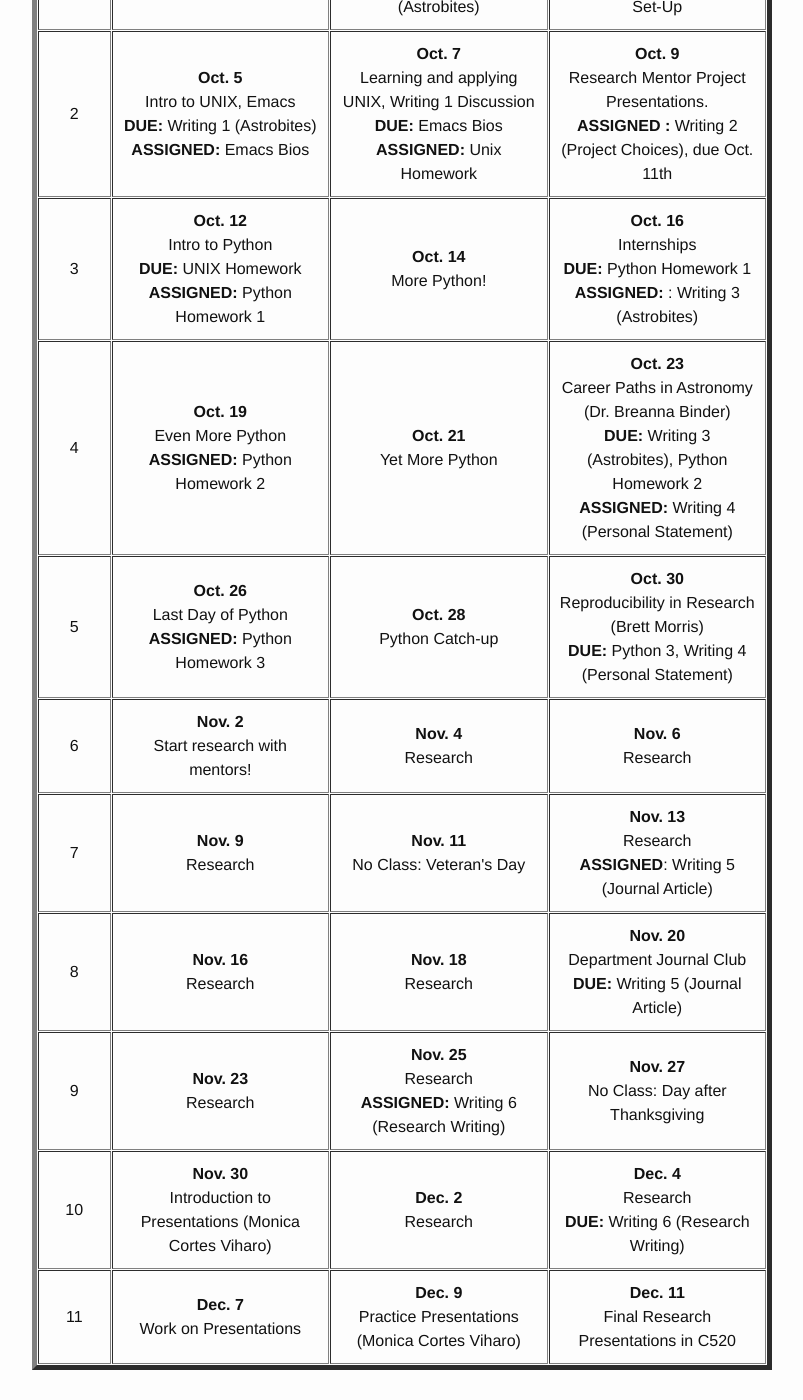
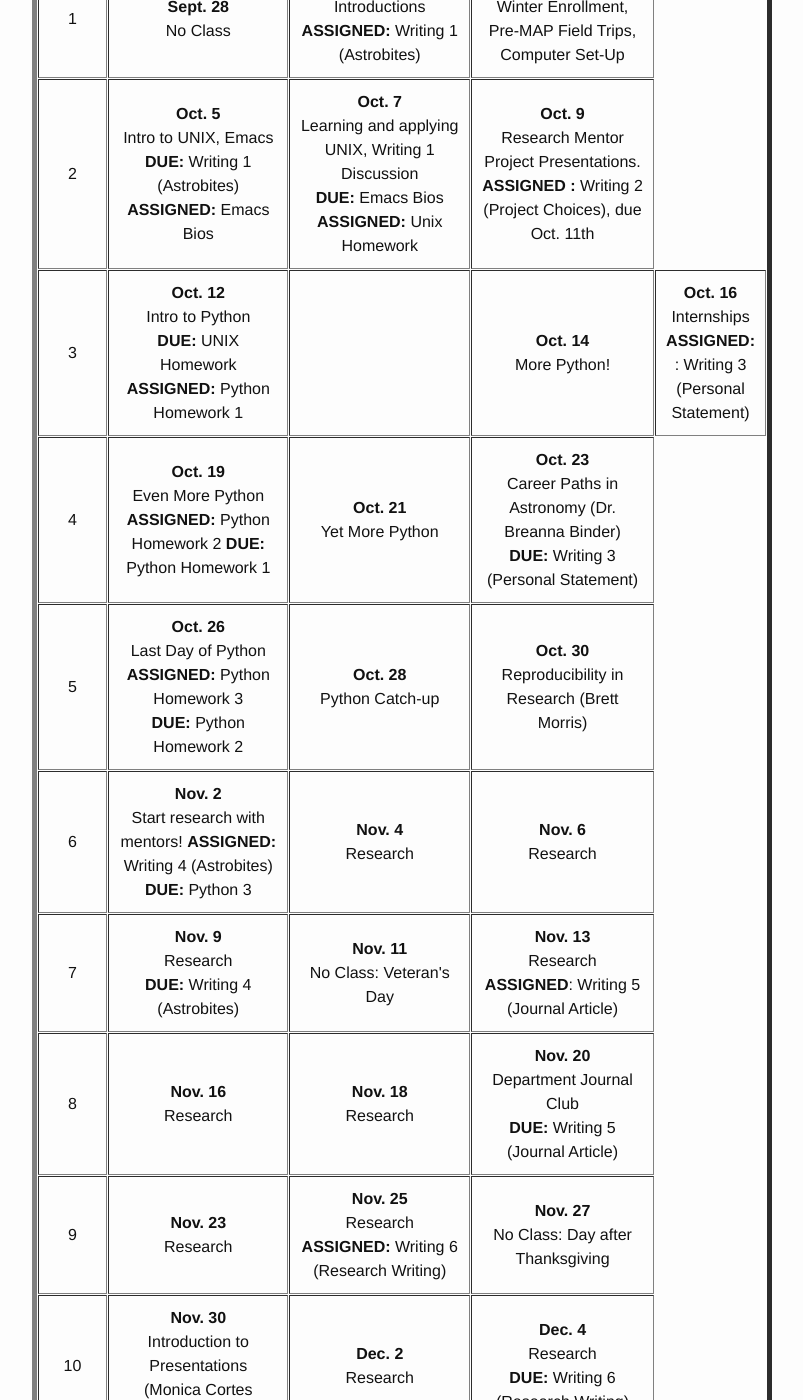
Before and after one commit to kgarofali/Pre-MAP, a Jekyll site: the page built from schedule.md, in a window 1280 px wide and 1400 px high, scrolled down 487 px. Shown: the whole window, without its empty margins (238-1041 px from the left). Built offline with Jekyll 4.4.1, drawn with Linux system fonts in a browser that asks for light colours.

Commit message:
schedule update

```diff
--- a/schedule.md
+++ b/schedule.md
@@ -31,32 +31,32 @@ This is subject to change. Keep checking the website and coming to class to keep
 </tr>
 <tr align="center">
 <td>3</td>
-<td><b>Oct. 12</b><br> Intro to Python <br> <b>DUE:</b> UNIX Homework <br> <b> ASSIGNED: </b> Python Homework 1</td>
+<td><b>Oct. 12</b><br> Intro to Python <br> <b>DUE:</b> UNIX Homework <br> <b> ASSIGNED: </b> Python Homework 1<td>
 <td><b>Oct. 14</b><br> More Python! <br> </td>
-<td><b>Oct. 16</b><br> Internships <br> <b>DUE:</b> Python Homework 1 <br> <b> ASSIGNED: </b>: Writing 3 (Astrobites)</td>
+<td><b>Oct. 16</b><br> Internships <br>  <b> ASSIGNED: </b>: Writing 3 (Personal Statement)</td>
 </tr>
 <tr align="center">
 <td>4</td>
-<td><b>Oct. 19</b><br> Even More Python <br> <b> ASSIGNED: </b>Python Homework 2</td>
+<td><b>Oct. 19</b><br> Even More Python <br> <b> ASSIGNED: </b>Python Homework 2 <b>DUE:</b> Python Homework 1 <br></td>
 <td><b>Oct. 21</b><br> Yet More Python </td>
-<td><b>Oct. 23</b><br> Career Paths in Astronomy (Dr. Breanna Binder) <br> <b>DUE:</b> Writing 3 (Astrobites), Python Homework 2 <br> <b> ASSIGNED: </b> Writing 4 (Personal Statement)</td>
+<td><b>Oct. 23</b><br> Career Paths in Astronomy (Dr. Breanna Binder) <br> <b>DUE:</b> Writing 3 (Personal Statement)</td>
 </tr>
 <tr align="center">
 <td>5</td>
-<td><b>Oct. 26</b><br> Last Day of Python <br> <b> ASSIGNED: </b>Python Homework 3</td>
+<td><b>Oct. 26</b><br> Last Day of Python <br> <b> ASSIGNED: </b>Python Homework 3 <br> <b> DUE: </b> Python Homework 2</td>
 <td><b>Oct. 28</b><br> Python Catch-up</td>
-<td><b>Oct. 30</b><br> Reproducibility in Research (Brett Morris)<br> <b>DUE:</b> Python 3, Writing 4 (Personal Statement)</td>
+<td><b>Oct. 30</b><br> Reproducibility in Research (Brett Morris)</td>
 </tr>
 <tr align="center">
 <td>6</td>
-<td><b>Nov. 2</b><br> Start research with mentors! </td>
+<td><b>Nov. 2</b><br> Start research with mentors! <b> ASSIGNED: </b> Writing 4 (Astrobites) <b>DUE:</b> Python 3 </td>
 <td><b>Nov. 4</b><br> Research </td>
 <td><b>Nov. 6</b><br> Research </td>
 </tr>
 
 <tr align="center">
 <td>7</td>
-<td><b>Nov. 9</b><br> Research </td>
+<td><b>Nov. 9</b><br> Research <br> <b> DUE: </b> Writing 4 (Astrobites)</td>
 <td><b>Nov. 11</b><br> No Class: Veteran's Day </td>
 <td><b>Nov. 13</b><br> Research <br> <b>ASSIGNED</b>: Writing 5 (Journal Article)</td>
 </tr>
```
Also changed, not shown: 1 other file.
